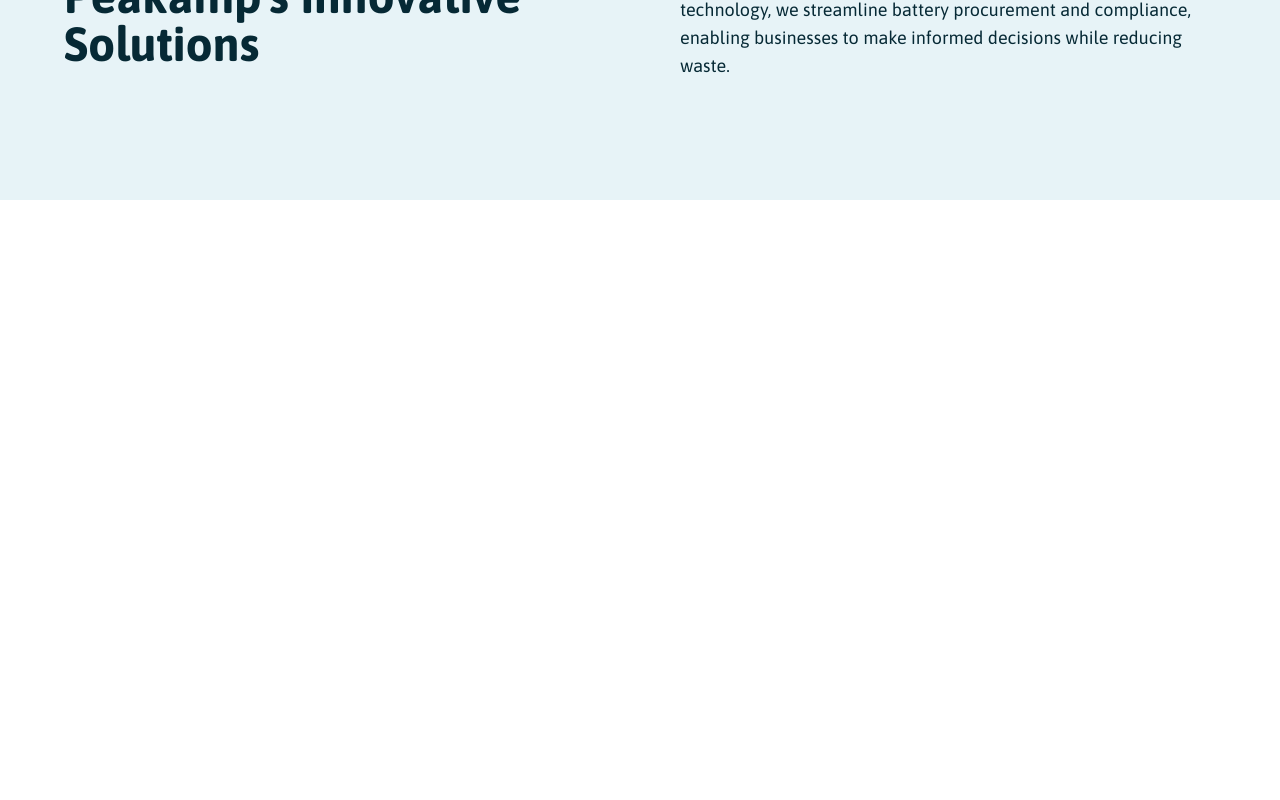
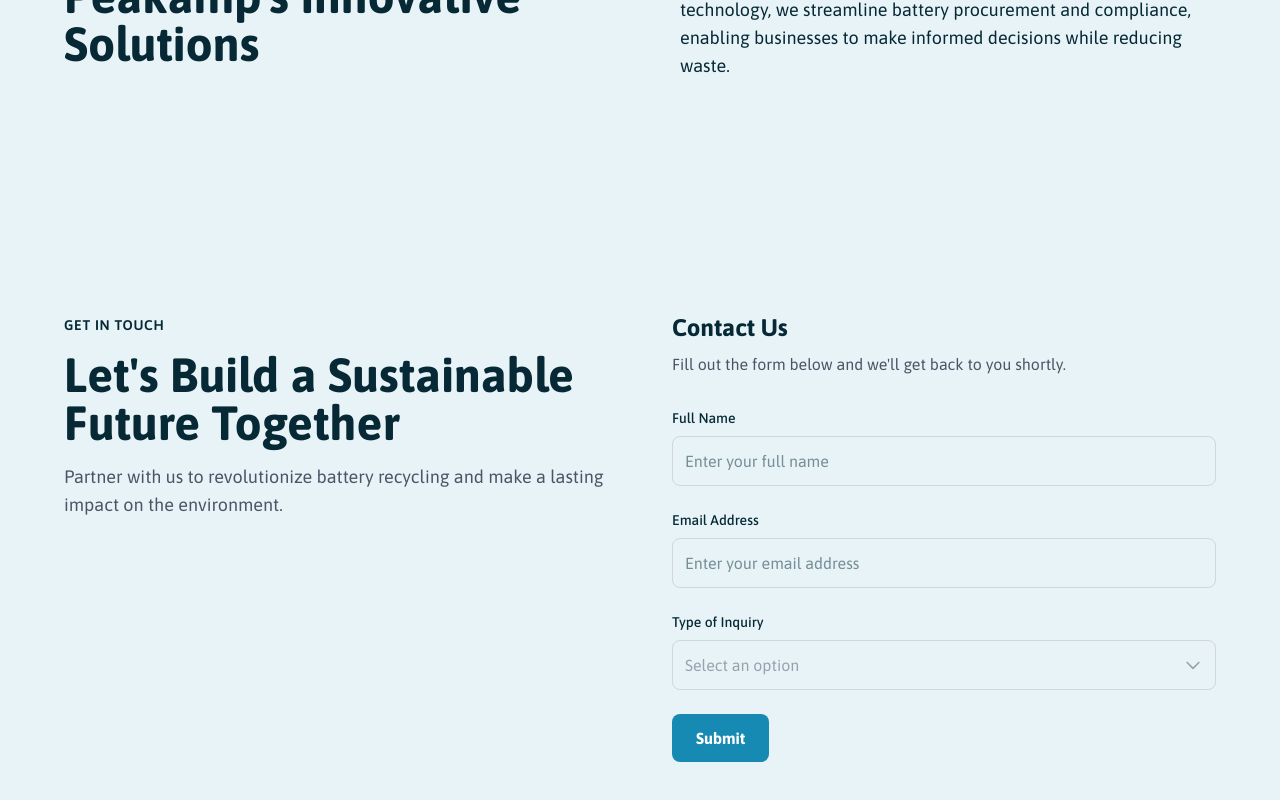
Before and after one commit to SadhuG/peakamp-redesign, a React (Vite) app: page / in a window 1280 px wide. Shown: the part 7780-8580 px from the top of the page. Before the commit the page ends 7980 px from the top, so only its background shows below. Built offline with nearby package versions, Linux system fonts and the light colour scheme.

Commit message:
Contact Form Section

```diff
--- a/src/App.jsx
+++ b/src/App.jsx
@@ -1,5 +1,6 @@
 import React from "react";
 import "./App.css";
+import ContactUsForm from "./components/ContactUsForm";
 import ESGSection from "./components/ESGSection";
 import Hero from "./components/Hero";
 import Navbar from "./components/Navbar";
@@ -30,6 +31,7 @@
           <ESGSection />
           <QuoteSection />
           <UnlockTheFuture />
+          <ContactUsForm />
         </main>
       </div>
     </div>
--- /dev/null
+++ b/src/components/ContactUsForm.jsx
@@ -0,0 +1,159 @@
+import React, { useState } from "react";
+
+const ContactUsForm = () => {
+  const [isOpen, setIsOpen] = useState(false);
+  const [selectedOption, setSelectedOption] = useState("");
+
+  const inquiryTypes = [
+    "Partnership",
+    "Recycling Solutions",
+    "Battery Fulfillment",
+    "Sales & Distribution",
+    "Other",
+  ];
+
+  return (
+    <section className="px-6 py-28 md:px-16 lg:px-16 lg:py-28">
+      <div className="container mx-auto">
+        <div className="flex flex-col gap-16 lg:flex-row">
+          {/* Left Section */}
+          <div className="flex-1">
+            <span className="mb-4 inline-block text-sm font-semibold tracking-wider uppercase">
+              Get in Touch
+            </span>
+            <h2 className="mb-4 text-4xl font-bold lg:text-5xl">
+              Let's Build a Sustainable Future Together
+            </h2>
+            <p className="text-lg text-gray-600">
+              Partner with us to revolutionize battery recycling and make a
+              lasting impact on the environment.
+            </p>
+          </div>
+
+          {/* Right Section - Form */}
+          <div className="flex-1">
+            <div className="mb-8">
+              <h3 className="mb-2 text-2xl font-bold">Contact Us</h3>
+              <p className="text-gray-600">
+                Fill out the form below and we'll get back to you shortly.
+              </p>
+            </div>
+
+            <form className="space-y-6">
+              <div>
+                <label
+                  htmlFor="name"
+                  className="mb-2 block text-sm font-medium"
+                >
+                  Full Name
+                </label>
+                <input
+                  type="text"
+                  id="name"
+                  name="name"
+                  className="w-full rounded-lg border border-gray-300 p-3 focus:border-blue-500 focus:outline-none"
+                  placeholder="Enter your full name"
+                  required
+                />
+              </div>
+
+              <div>
+                <label
+                  htmlFor="email"
+                  className="mb-2 block text-sm font-medium"
+                >
+                  Email Address
+                </label>
+                <input
+                  type="email"
+                  id="email"
+                  name="email"
+                  className="w-full rounded-lg border border-gray-300 p-3 focus:border-blue-500 focus:outline-none"
+                  placeholder="Enter your email address"
+                  required
+                />
+              </div>
+
+              <div className="relative">
+                <label
+                  htmlFor="inquiry"
+                  className="mb-2 block text-sm font-medium"
+                >
+                  Type of Inquiry
+                </label>
+                <button
+                  type="button"
+                  className="flex w-full items-center justify-between rounded-lg border border-gray-300 p-3 text-left focus:border-blue-500 focus:outline-none"
+                  onClick={() => setIsOpen(!isOpen)}
+                >
+                  <span
+                    className={
+                      selectedOption ? "text-gray-900" : "text-gray-400"
+                    }
+                  >
+                    {selectedOption || "Select an option"}
+                  </span>
+                  <svg
+                    className={`h-5 w-5 transform text-gray-400 transition-transform ${
+                      isOpen ? "rotate-180" : ""
+                    }`}
+                    fill="none"
+                    viewBox="0 0 24 24"
+                    stroke="currentColor"
+                  >
+                    <path
+                      strokeLinecap="round"
+                      strokeLinejoin="round"
+                      strokeWidth={2}
+                      d="M19 9l-7 7-7-7"
+                    />
+                  </svg>
+                </button>
+
+                {isOpen && (
+                  <div className="bg-eastern-blue-lightest absolute z-10 mt-1 w-full rounded-lg border border-gray-300 py-1 shadow-lg">
+                    {inquiryTypes.map((type, index, arr) => (
+                      <>
+                        <button
+                          key={index}
+                          type="button"
+                          className="w-full px-4 py-2 text-left hover:bg-[#ccf7ec] focus:bg-[#ccf7ec] focus:outline-none"
+                          onClick={() => {
+                            setSelectedOption(type);
+                            setIsOpen(false);
+                          }}
+                        >
+                          {type}
+                        </button>
+                        <div
+                          className={`${index == arr.length - 1 ? "" : "border-t border-gray-300"}`}
+                        ></div>
+                      </>
+                    ))}
+                  </div>
+                )}
+
+                {/* Hidden input for form submission */}
+                <input
+                  type="hidden"
+                  name="inquiry"
+                  value={selectedOption.toLowerCase().replace(" ", "-")}
+                  required
+                />
+              </div>
+
+              <button
+                type="submit"
+                className="bg-eastern-blue hover:bg-eastern-blue-dark rounded-lg px-6 py-3 font-bold text-white transition-colors focus:ring-2 focus:ring-blue-500 focus:ring-offset-2 focus:outline-none"
+              >
+                Submit
+              </button>
+            </form>
+          </div>
+        </div>
+      </div>
+    </section>
+  );
+};
+
+export default ContactUsForm;
```
